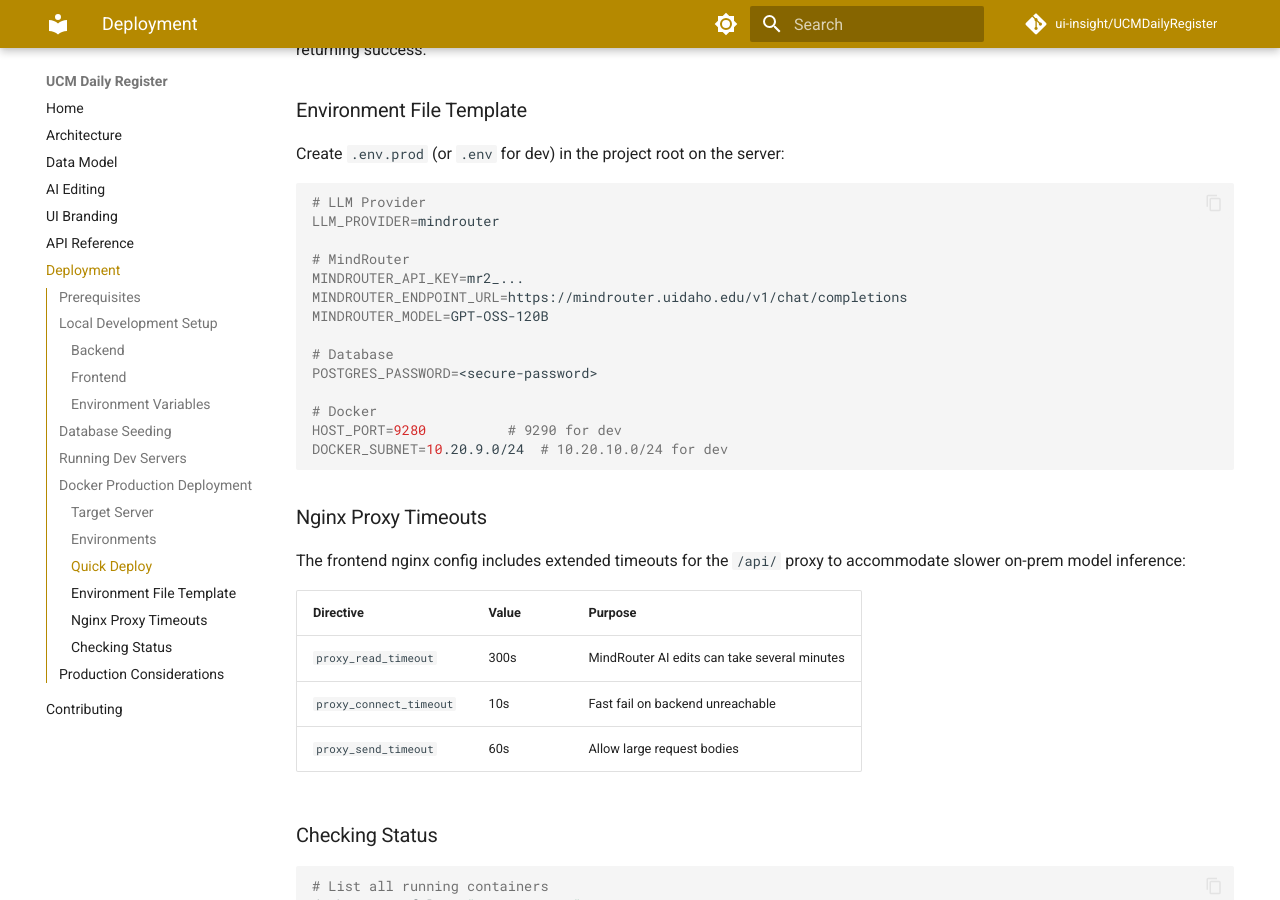
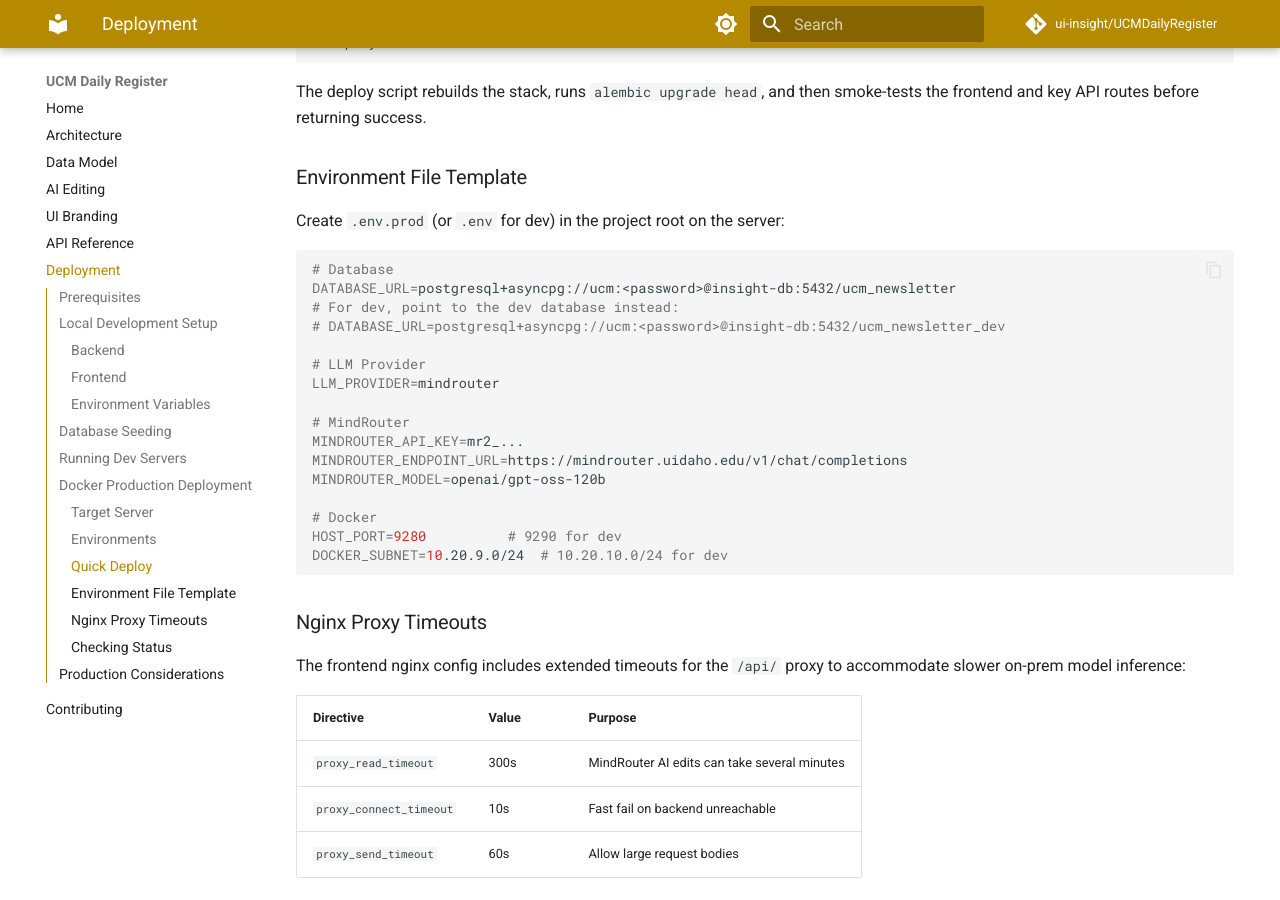
Before and after one commit to ui-insight/UCMDailyRegister, an MkDocs documentation site: the page built from docs/deployment.md, in a window 1280 px wide and 900 px high, scrolled down 4323 px. Built offline with MkDocs 1.6.1 and Material for MkDocs 9.7.7, drawn with Linux system fonts in a browser that asks for light colours; comment, search, counter and statistics services are not loaded; some of the changed text lies outside the part shown.

Commit message:
Update deployment docs for external PostgreSQL on insight-db-net
Co-Authored-By: Claude Opus 4.6 (1M context) <noreply@anthropic.com>

````diff
--- a/docs/deployment.md
+++ b/docs/deployment.md
@@ -144,6 +144,10 @@ external PostgreSQL network:
 - **backend** (uvicorn) -- internal only, port 8001 on the Docker network.
 - **database** -- external PostgreSQL instance reachable on the `insight-db-net` Docker network.
 
+`docker-compose.yml` does not create a database container. You must supply
+`DATABASE_URL` in the environment and ensure the shared `insight-db-net`
+external network already exists on the target host.
+
 ### Target Server
 
 | Setting  | Value                                |
@@ -187,16 +191,18 @@ smoke-tests the frontend and key API routes before returning success.
 Create `.env.prod` (or `.env` for dev) in the project root on the server:
 
 ```bash
+# Database
+DATABASE_URL=postgresql+asyncpg://ucm:<password>@insight-db:5432/ucm_newsletter
+# For dev, point to the dev database instead:
+# DATABASE_URL=postgresql+asyncpg://ucm:<password>@insight-db:5432/ucm_newsletter_dev
+
 # LLM Provider
 LLM_PROVIDER=mindrouter
 
 # MindRouter
 MINDROUTER_API_KEY=mr2_...
 MINDROUTER_ENDPOINT_URL=https://mindrouter.uidaho.edu/v1/chat/completions
-MINDROUTER_MODEL=GPT-OSS-120B
-
-# Database
-POSTGRES_PASSWORD=<secure-password>
+MINDROUTER_MODEL=openai/gpt-oss-120b
 
 # Docker
 HOST_PORT=9280          # 9290 for dev
@@ -236,7 +242,7 @@ curl http://localhost:9280/api/v1/submissions/?limit=1
 ## Production Considerations
 
 ??? info "Production Checklist"
-    - **Database** -- use PostgreSQL with `postgresql+asyncpg://` connection string
+    - **Database** -- set `DATABASE_URL` explicitly to the assigned shared Postgres database
     - **CORS** -- restrict `CORS_ORIGINS` to the production frontend domain
     - **File uploads** -- configure persistent storage for submission images (Docker volume or mounted directory)
     - **HTTPS** -- terminate TLS at a reverse proxy (nginx, Caddy, or cloud load balancer)
````
Also changed, not shown: CLAUDE.md (+4 -3 lines), README.md (+19 -2 lines), 1 other file.
